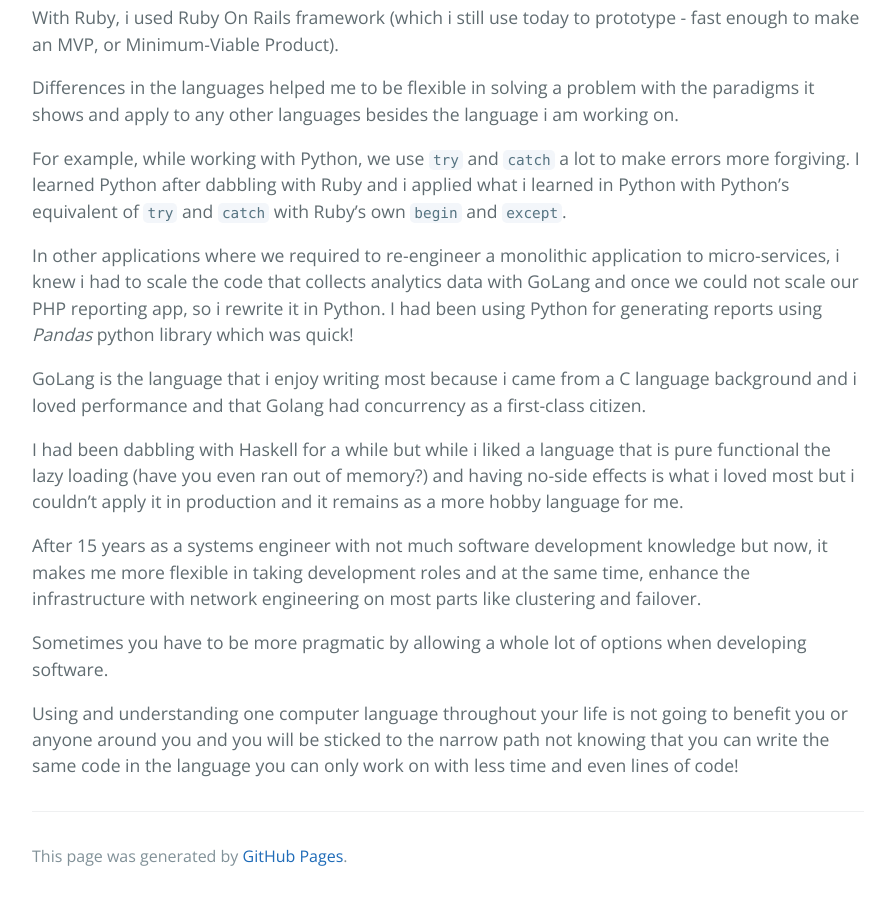
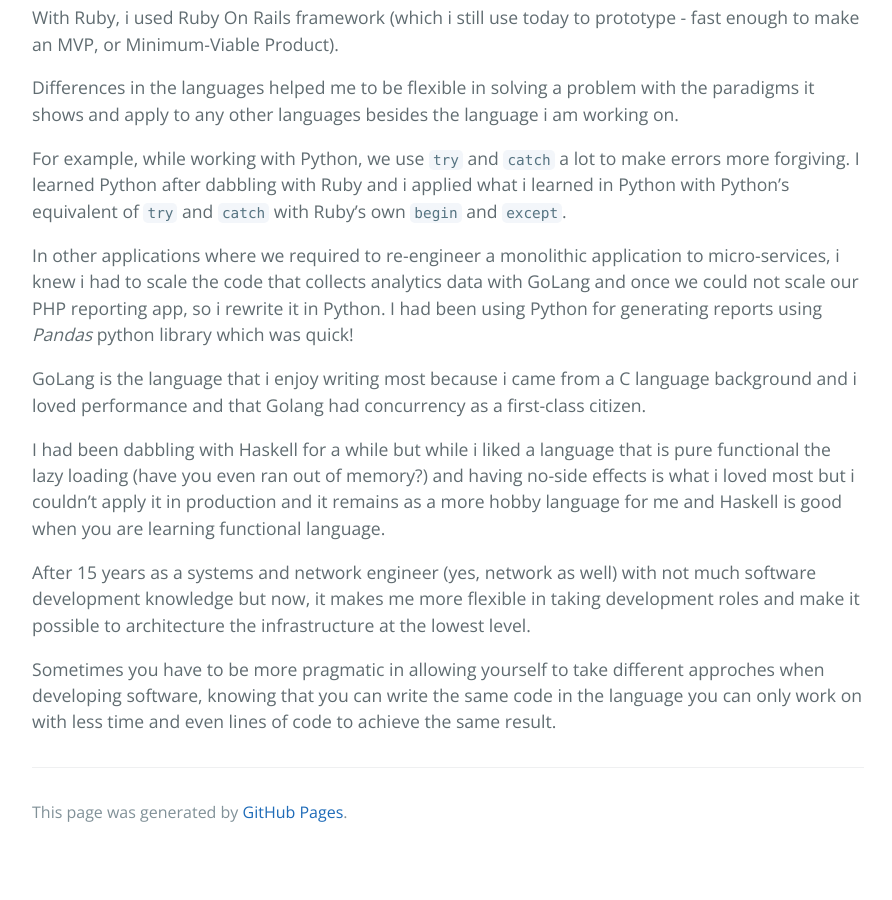
Before and after one commit to muhammadn/muhammadn.github.io, a Jekyll site: the page built from _posts/2016-03-16-polyglot-programming-and-benefits.md, in a window 1280 px wide and 900 px high, scrolled down 582 px. Shown: the whole window, without its empty margins (192-1084 px from the left). Built offline with Jekyll 4.4.1, drawn with Linux system fonts in a browser that asks for light colours; after the commit the page ends 1438 px from its top, so only the background shows below that.

Commit message:
remove some sentences and add some

```diff
--- a/_posts/2016-03-16-polyglot-programming-and-benefits.md
+++ b/_posts/2016-03-16-polyglot-programming-and-benefits.md
@@ -19,10 +19,8 @@ In other applications where we required to re-engineer a monolithic application
 
 GoLang is the language that i enjoy writing most because i came from a C language background and i loved performance and that Golang had concurrency as a first-class citizen.
 
-I had been dabbling with Haskell for a while but while i liked a language that is pure functional the lazy loading (have you even ran out of memory?) and having no-side effects is what i loved most but i couldn't apply it in production and it remains as a more hobby language for me.
+I had been dabbling with Haskell for a while but while i liked a language that is pure functional the lazy loading (have you even ran out of memory?) and having no-side effects is what i loved most but i couldn't apply it in production and it remains as a more hobby language for me and Haskell is good when you are learning functional language.
 
-After 15 years as a systems engineer with not much software development knowledge but now, it makes me more flexible in taking development roles and at the same time, enhance the infrastructure with network engineering on most parts like clustering and failover.
+After 15 years as a systems and network engineer (yes, network as well) with not much software development knowledge but now, it makes me more flexible in taking development roles and make it possible to architecture the infrastructure at the lowest level.
 
-Sometimes you have to be more pragmatic by allowing a whole lot of options when developing software.
-
-Using and understanding one computer language throughout your life is not going to benefit you or anyone around you and you will be sticked to the narrow path not knowing that you can write the same code in the language you can only work on with less time and even lines of code!
+Sometimes you have to be more pragmatic in allowing yourself to take different approches  when developing software, knowing that you can write the same code in the language you can only work on with less time and even lines of code to achieve the same result.
```
